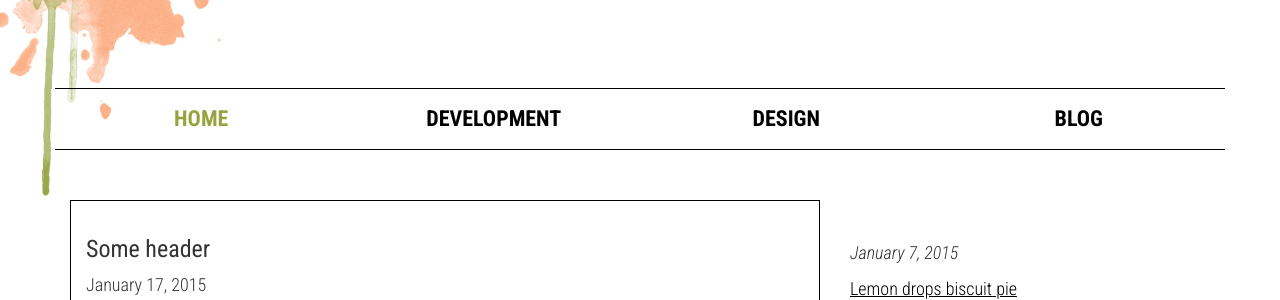
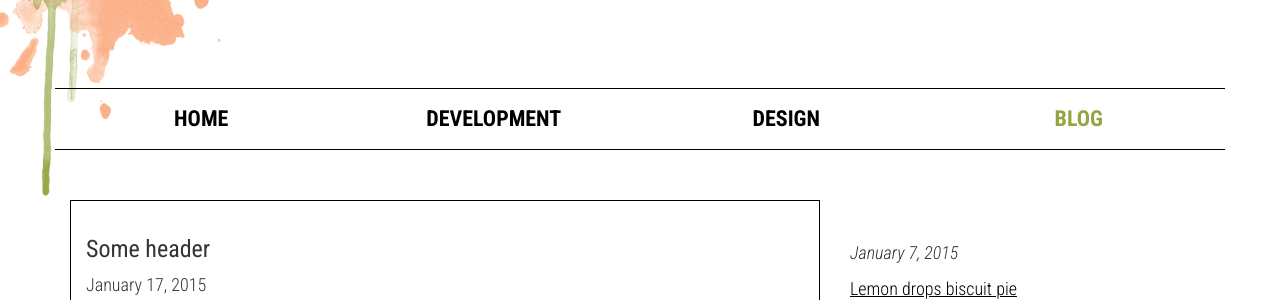
Before and after one commit to iutinvg/iutinvg.github.io, a Jekyll site: the page built from blog.html, in a window 1280 px wide. Shown: the part 162-462 px from the top of the page. Built offline with Jekyll 4.4.1, drawn with Linux system fonts in a browser that asks for light colours; nearby versions of some CDN libraries.

Commit message:
fix issue #7

```diff
--- a/_includes/header.html
+++ b/_includes/header.html
@@ -12,8 +12,27 @@
 </header>
 
 <nav class="row nav">
+  {% if page.active == "home" %}
   <div class="col-sm-3"><a class="active" href="{{ site.baseurl }}/">Home</a></div>
+  {% else %}
+  <div class="col-sm-3"><a href="{{ site.baseurl }}/">Home</a></div>
+  {% endif %}
+
+  {% if page.active == "development" %}
+  <div class="col-sm-3"><a class="active" href="#">Development</a></div>
+  {% else %}
   <div class="col-sm-3"><a href="#">Development</a></div>
+  {% endif %}
+
+  {% if page.active == "design" %}
+  <div class="col-sm-3 design-portfolio"><a class="active" href="{{ site.baseurl }}/design.html">Design</a></div>
+  {% else %}
   <div class="col-sm-3 design-portfolio"><a href="{{ site.baseurl }}/design.html">Design</a></div>
+  {% endif %}
+
+  {% if page.active == "blog" %}
+  <div class="col-sm-3"><a class="active" href="{{ site.baseurl }}/blog.html">Blog</a></div>
+  {% else %}
   <div class="col-sm-3"><a href="{{ site.baseurl }}/blog.html">Blog</a></div>
+  {% endif %}
 </nav>
--- a/blog.html
+++ b/blog.html
@@ -1,5 +1,6 @@
 ---
 layout: default
+active: blog
 ---
 
 <section class="row blog">
--- a/design.html
+++ b/design.html
@@ -1,5 +1,6 @@
 ---
 layout: default
+active: design
 ---
 
 <div class="row lead-row lead-design hidden-xs">
--- a/index.html
+++ b/index.html
@@ -1,5 +1,6 @@
 ---
 layout: default
+active: home
 ---
 
 <div class="row lead-row">
```
